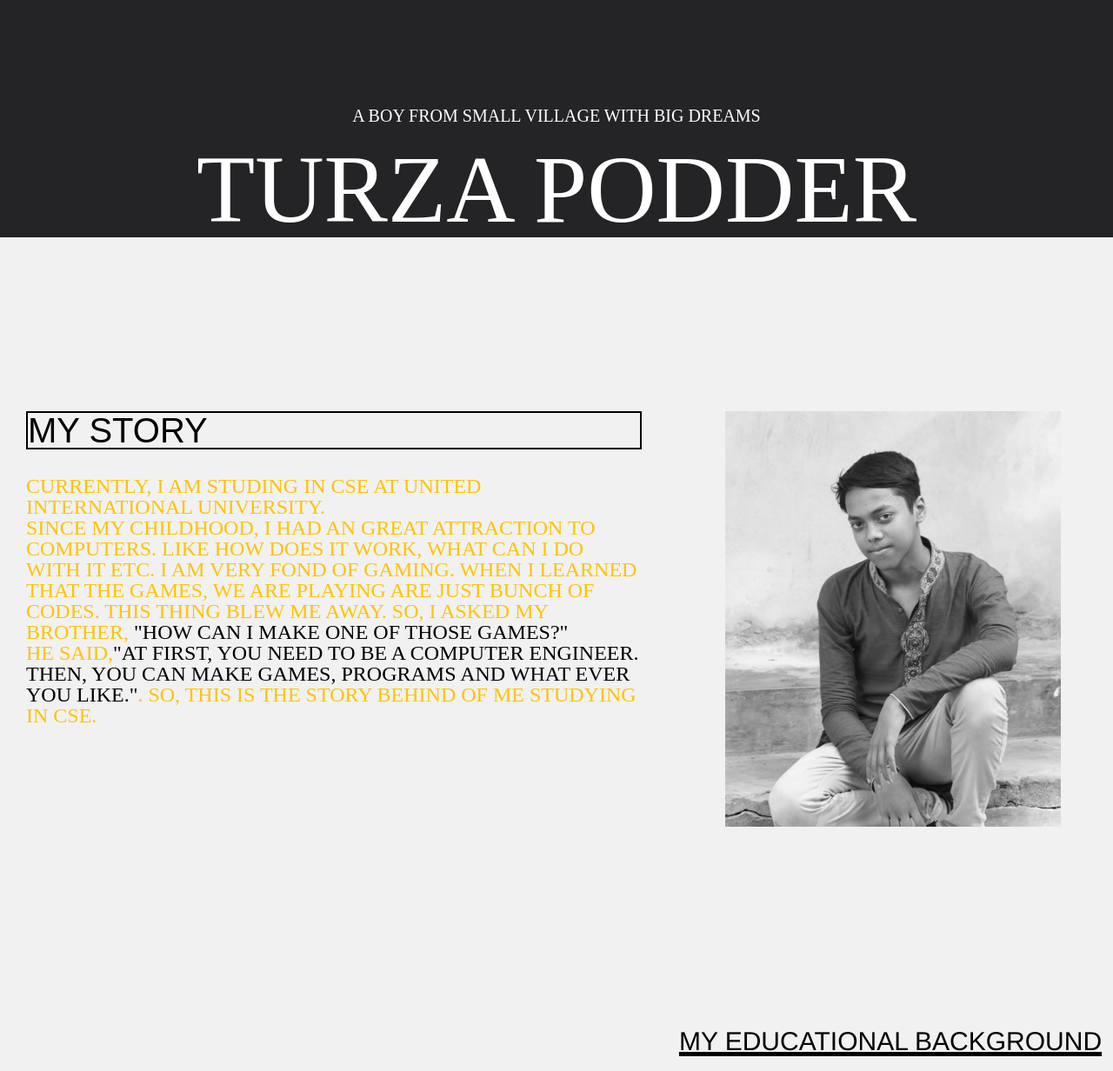
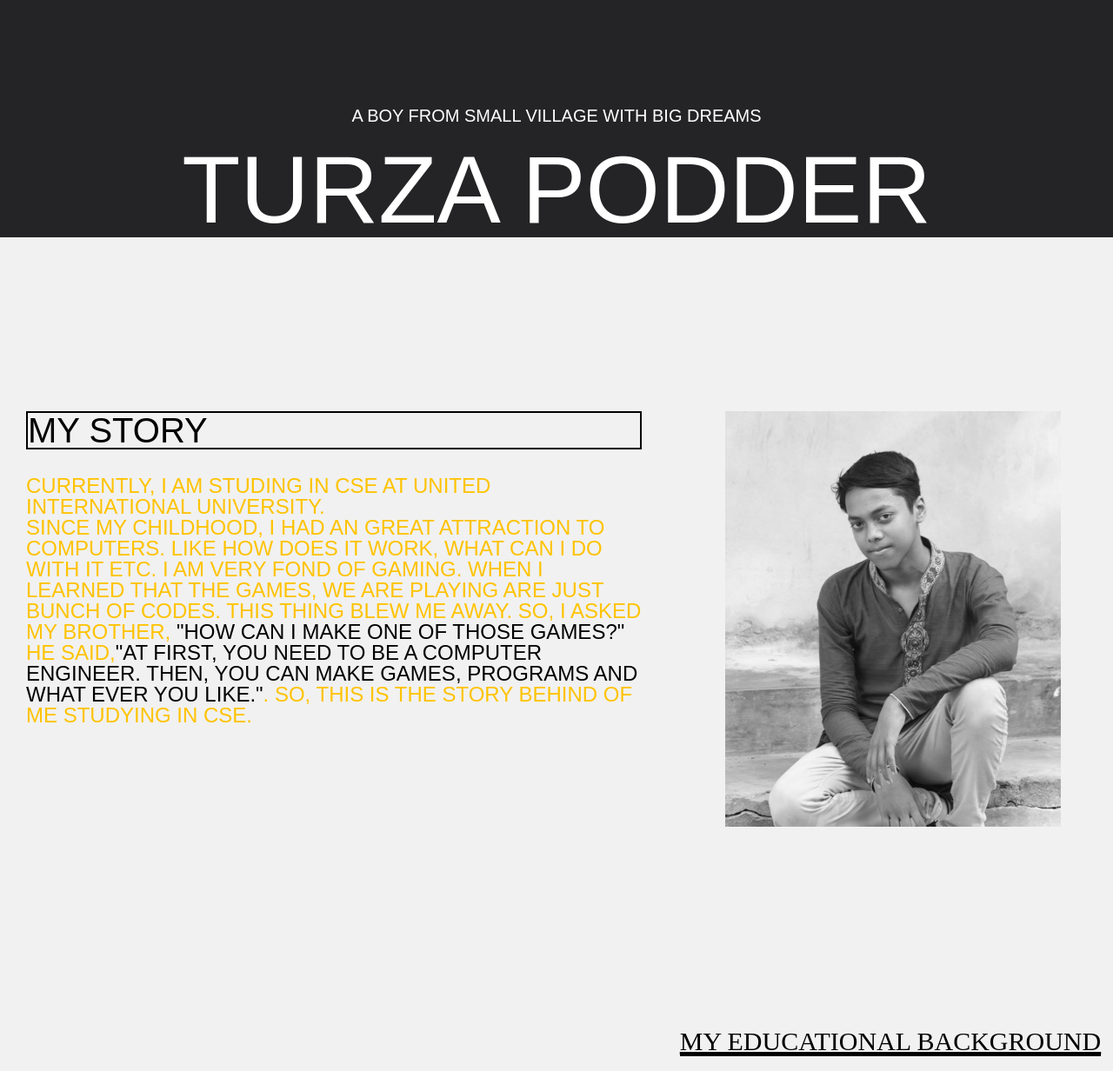
Before and after one commit to Turzapodder/turzapodder.github.io, a plain HTML site: page index.html in a window 1280 px wide. Shown: the part 140-1372 px from the top of the page at 87% size. Drawn offline with Linux system fonts and the light colour scheme.

Commit message:
Update style.css

```diff
--- a/style.css
+++ b/style.css
@@ -51,12 +51,6 @@ q:before, q:after {
 table {
 	border-collapse: collapse;
 	border-spacing: 0;
-}
-@font-face {
-    font-family: 'Orator Std Medium';
-    font-style: normal;
-    font-weight: normal;
-    src: local('Orator Std Medium'), url('OratorStd.woff') format('woff');
 }
 header
 {
@@ -138,7 +132,7 @@ header ul li a:hover:before
 .shortitle h4
 {
 	font-size:20px;
-	font-family: orator std;
+	font-family: sans-serif;
 	text-transform: uppercase;
 	color: #fff;
 	padding-bottom: 20px;
@@ -151,7 +145,7 @@ header ul li a:hover:before
 	font-weight: 300;
 	text-transform: uppercase;
 	color: #fff;
-	font-family: orator std;
+	font-family: sans-serif;
 	animation-delay: 1s;
 }
 .profile-pic
@@ -178,7 +172,7 @@ header ul li a:hover:before
 }
 .story{
 	margin-top: 30px;
-	font-family: orator std;
+	font-family: sans-serif;
 	font-size: 24px;
 	color: #FFC300;
 	text-transform: uppercase;
@@ -214,7 +208,7 @@ header ul li a:hover:before
   display: inline-block;
   border-bottom: 2px solid;
   padding-top: 150px;
-  font-family: helvetica;
+  font-family: serif;
 }
 .school
 {
@@ -300,7 +294,7 @@ header ul li a:hover:before
 .hometown p
 {
 	color: #ffc300;
-	font-family: orator std;
+	font-family: sans-serif;
 	text-transform: uppercase;
 	font-size: 24px;
 	margin-top: 30px;
@@ -328,7 +322,7 @@ header ul li a:hover:before
 	padding-left: 30px;
 	text-decoration: none;
 	text-transform: uppercase;
-	font-family: orator std;
+	font-family: sans-serif;
 	font-size: 20px;
 }
 .hobbies
```
